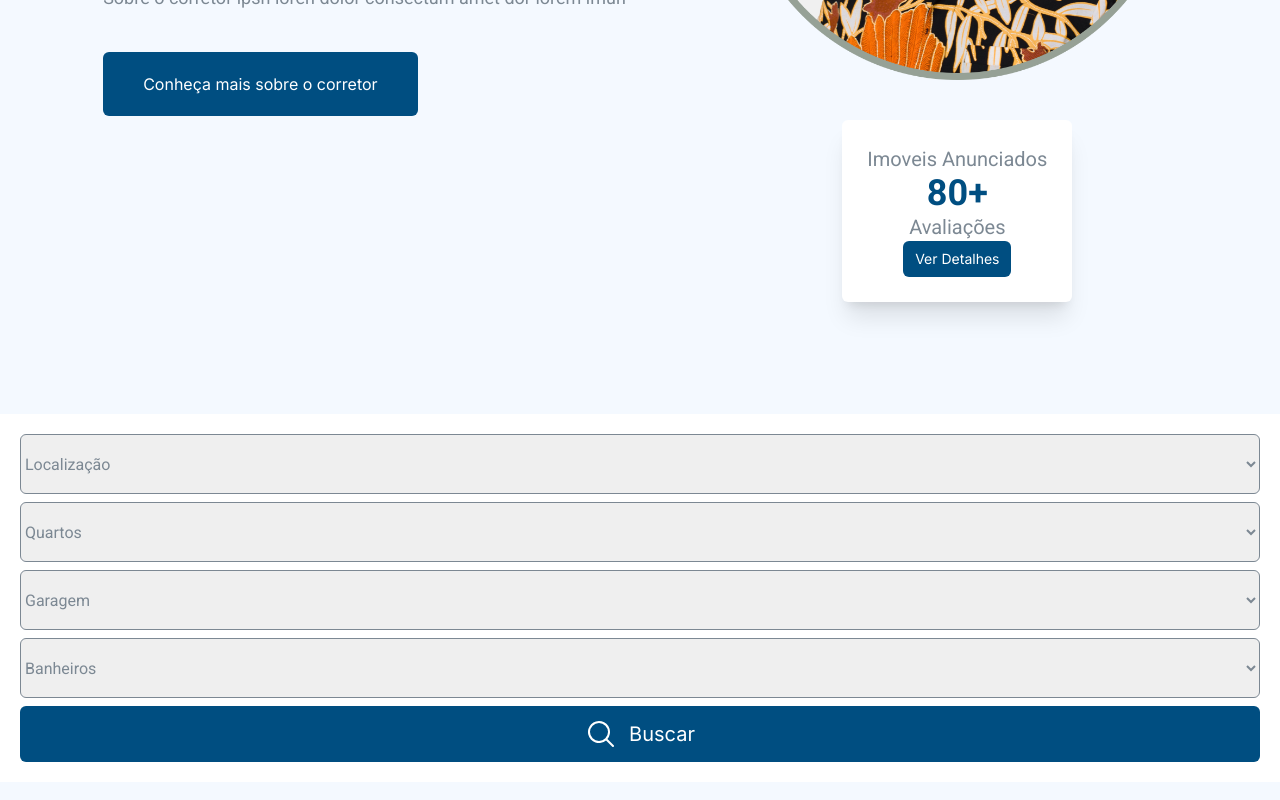
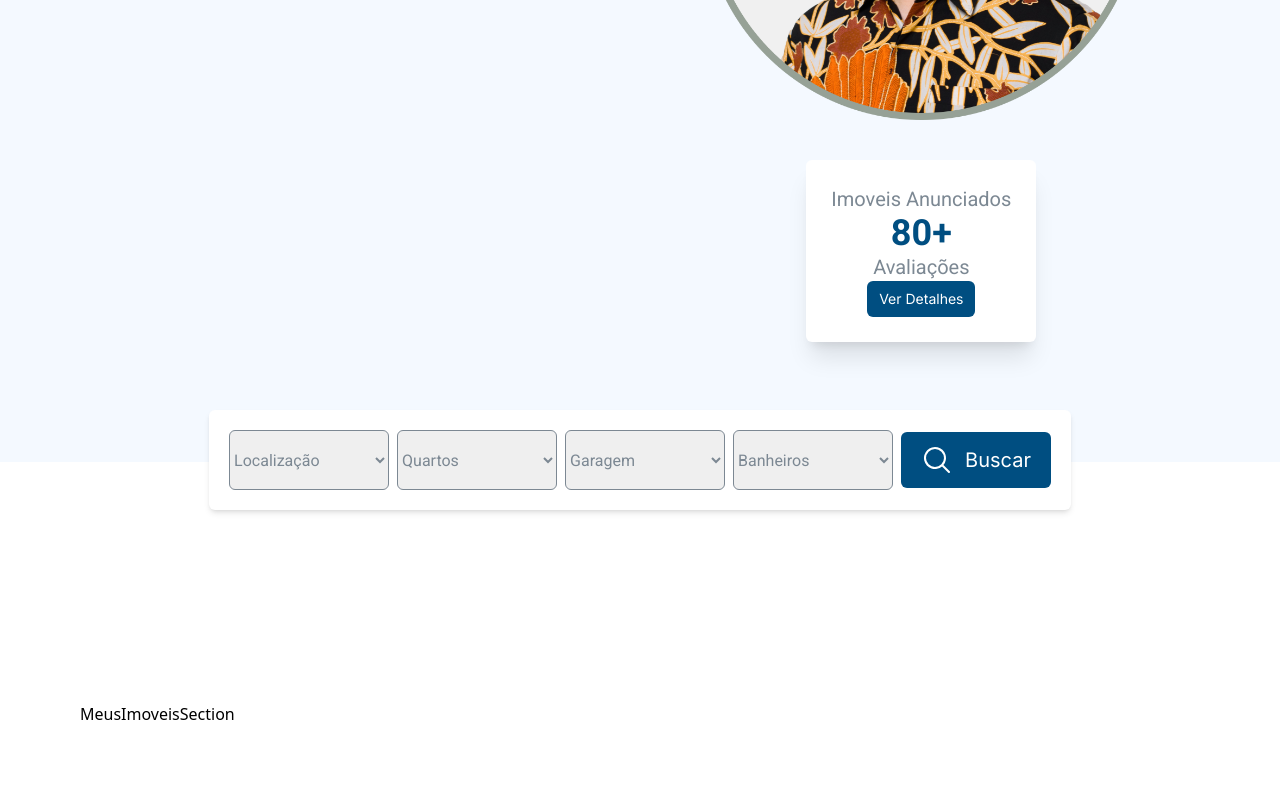
Before and after one commit to ugabb/Visita-Segura, a React (Vite) app: page / in a window 1280 px wide. Shown: the part 540-1340 px from the top of the page. Built offline with nearby package versions, Linux system fonts and the light colour scheme.

Commit message:
profile and search section adjustments

```diff
--- a/src/App.tsx
+++ b/src/App.tsx
@@ -1,13 +1,14 @@
+import MeusImoveisSection from "./components/MeusImoveisSection";
 import Navbar from "./components/Navbar";
 import ProfileSection from "./components/ProfileSection";
 import SearchSection from "./components/SearchSection";
 
 function App() {
   return (
-    <div className="w-full">
+    <div className="w-full h-screen">
       <Navbar />
       <ProfileSection />
-      <SearchSection />
+      <MeusImoveisSection />
     </div>
   );
 }
--- /dev/null
+++ b/src/components/MeusImoveisSection.tsx
@@ -0,0 +1,11 @@
+import React from 'react'
+
+type Props = {}
+
+const MeusImoveisSection = (props: Props) => {
+  return (
+    <div className='mt-40 p-20'>MeusImoveisSection</div>
+  )
+}
+
+export default MeusImoveisSection
--- a/src/components/ProfileSection.tsx
+++ b/src/components/ProfileSection.tsx
@@ -1,10 +1,12 @@
 import React from "react";
 import DefaultButton from "./DefaultButton";
 import ImoveisAnunciados from "./widgets/ImoveisAnunciados";
+import SearchSection from "./SearchSection";
 
 const ProfileSection = () => {
   return (
-    <div className="w-full flex flex-col md:flex-row justify-center items-center gap-10 lg:gap-28 mt-5 lg:mt-20 px-5">
+    <div className="w-full flex flex-col justify-center items-center gap-10 lg:gap-28 pt-5 lg:pt-20 pb-20 px-5 relative bg-[#f4f9ff]">
+      <div className="flex flex-col lg:flex-row gap-10 p-10">
         <div className="text-center md:text-left">
           <h1 className="text-3xl lg:text-6xl  font-bold font-inter text-secondaryColor mb-5">
             Charlin Meu Filho
@@ -31,6 +33,9 @@ const ProfileSection = () => {
           <ImoveisAnunciados stats={80} />
         </div>
       </div>
+
+      <SearchSection />
+    </div>
   );
 };
 
--- a/src/components/SearchSection.tsx
+++ b/src/components/SearchSection.tsx
@@ -5,29 +5,31 @@ type Props = {};
 
 const SearchSection = (props: Props) => {
   return (
-    <form className="my-28 p-5 flex flex-col justify-between items-center gap-2 bg-white w-full">
-      <select name="" id="" className="selectArrow">
+    <form className="lg:absolute lg:-bottom-12 p-5 flex flex-col lg:flex-row lg:w-auto justify-between lg:justify-center items-center gap-2 bg-white w-full md:w-2/3 mx-auto shadow-md rounded-md">
+      <select name="" id="" className="selectArrow lg:w-40">
         <option value="Test">Localização</option>
         <option value="Test">Test</option>
         <option value="Test">Test</option>
       </select>
-      <select name="" id="" className="selectArrow">
+      <select name="" id="" className="selectArrow lg:w-40">
         <option value="Test">Quartos</option>
         <option value="Test">Test</option>
         <option value="Test">Test</option>
       </select>
-      <select name="" id="" className="selectArrow">
+      <select name="" id="" className="selectArrow lg:w-40">
         <option value="Test">Garagem</option>
         <option value="Test">Test</option>
         <option value="Test">Test</option>
       </select>
-      <select name="" id="" className="selectArrow">
+      <select name="" id="" className="selectArrow lg:w-40">
         <option value="Test">Banheiros</option>
         <option value="Test">Test</option>
         <option value="Test">Test</option>
       </select>
 
-      <ButtonWithIcon text="Buscar" icon={<MagnifyingGlass size={32} />} />
+      <div className="lg:w-auto">
+        <ButtonWithIcon text="Buscar" icon={<MagnifyingGlass size={32} />} />
+      </div>
     </form>
   );
 };
--- a/src/index.css
+++ b/src/index.css
@@ -12,7 +12,7 @@
 }
 
 body {
-  background: #f4f9ff;
+
 }
 
 .pending {
@@ -46,6 +46,7 @@ select:hover {
 }
 
 
+
 option {
   padding: 2rem;
   background-color: var(--primaryColor);
```
Lines whose indentation alone changed are shown as unchanged.
